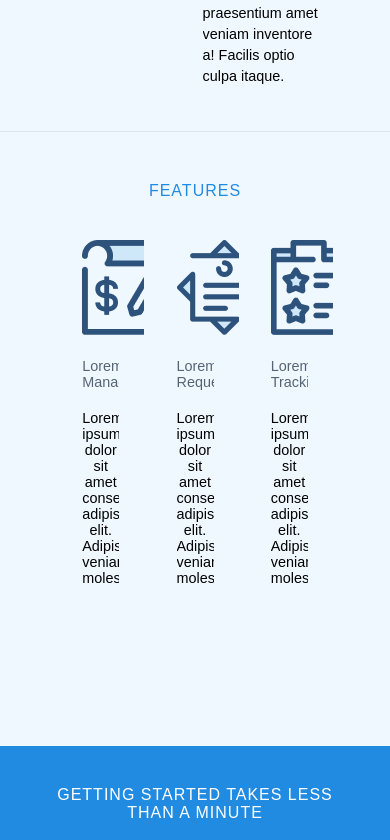
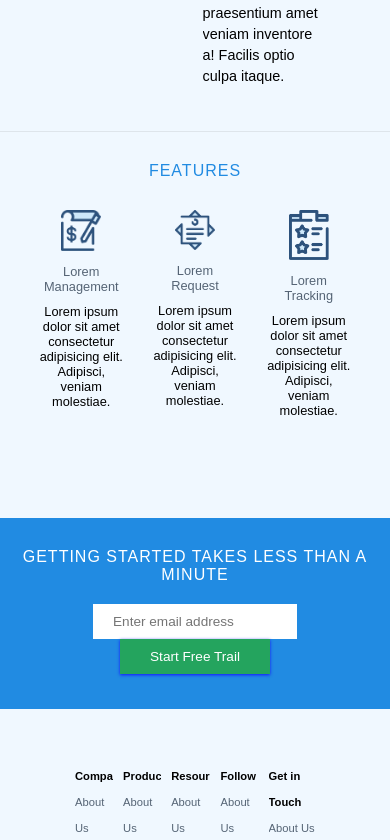
Before and after one commit to Akuchinyerenwa/InternCityHubClone2, a React (Vite) app: page / in a window 390 px wide. Shown: the part 1600-2440 px from the top of the page. Built offline with nearby package versions, Linux system fonts and the light colour scheme.

Commit message:
Add media query to feature section

```diff
--- a/src/Components/FeaturesComponents/FeatureArticles.css
+++ b/src/Components/FeaturesComponents/FeatureArticles.css
@@ -15,3 +15,13 @@
   display: flex;
   justify-content: space-evenly;
 }
+
+@media (max-width: 720px) {
+  .feature-articls {
+    padding: 30px 20px;
+  }
+
+  .feature-articls h4 {
+    margin-bottom: 20px;
+  }
+}
--- a/src/Components/FeaturesComponents/FeatureArticlesComponents/DummyArticle.css
+++ b/src/Components/FeaturesComponents/FeatureArticlesComponents/DummyArticle.css
@@ -16,3 +16,23 @@
 .description-root {
   margin-bottom: 100px;
 }
+
+@media (max-width: 720px) {
+  .dummy-article {
+    padding: 10px 10px;
+    font-size: .8rem;
+  }
+
+  .dummy-article img {
+    margin-bottom: 10px;
+    width: 40px;
+  }
+
+  .title-root {
+    margin-bottom: 10px;
+  }
+
+  .description-root {
+    margin-bottom: 60px;
+  }
+}
--- a/src/Components/FeaturesComponents/FeatureInput.css
+++ b/src/Components/FeaturesComponents/FeatureInput.css
@@ -10,3 +10,9 @@
   text-transform: uppercase;
   letter-spacing: 1px;
 }
+
+@media (max-width: 720px) {
+  .feature-input {
+    padding: 30px 20px;
+  }
+}
```
